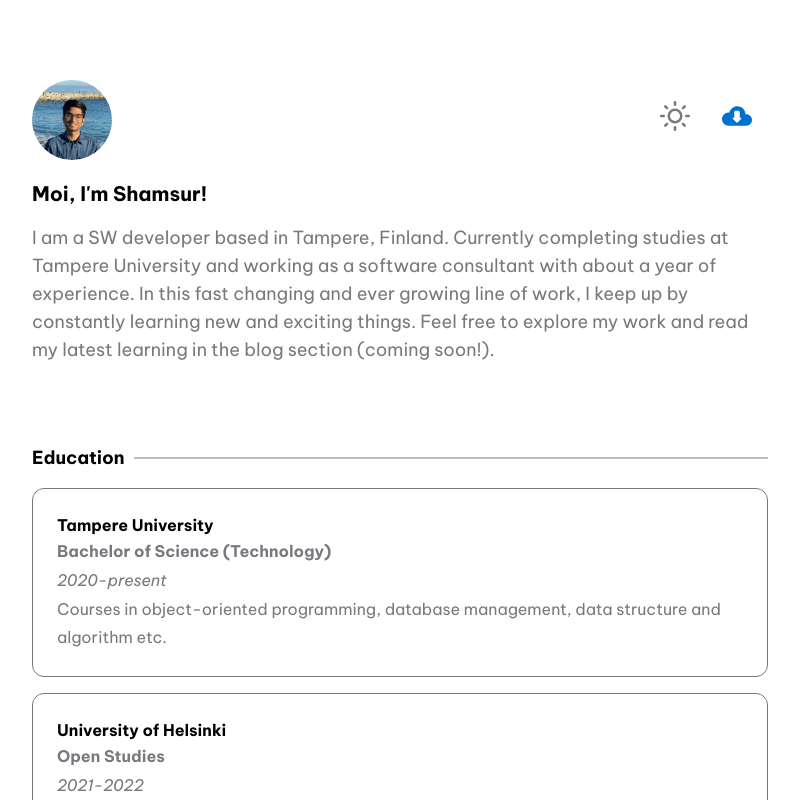
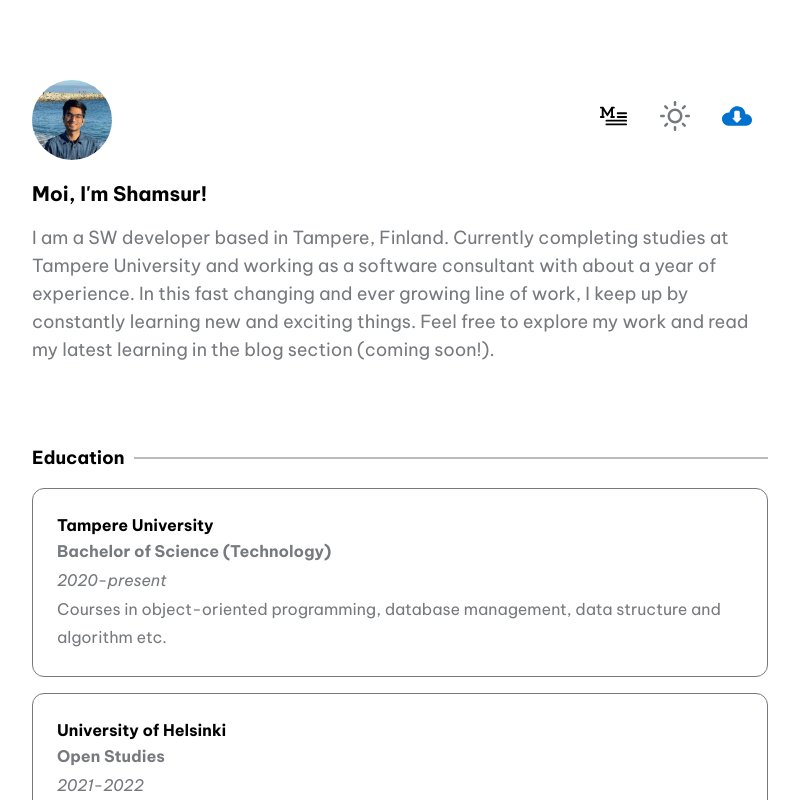
Before and after one commit to shamsch/minimal-portfolio, a Next.js app: page / in a window 1280 px wide. Shown: the top 800 px of the page, without its empty margins (240-1039 px from the left). Built offline with nearby package versions, Linux system fonts and the light colour scheme; no server answers.

Commit message:
added my medium blog link

```diff
--- a/components/Hero.js
+++ b/components/Hero.js
@@ -12,10 +12,29 @@ export default function Hero() {
             src="/static/profile.png"
             layout="fill"
             objectFit="contain"
-            alt="LeBron"
+            alt="Profile"
           />
         </div>
         <div className="flex flex-row">
+          <div className="mx-4">
+            <a
+              href="https://shamsur.medium.com/"
+              target="_blank"
+              rel="noopener noreferrer"
+            >
+              <Image
+                src={
+                  theme === 'light'
+                    ? '/static/icons/medium.svg'
+                    : '/static/icons/medium-dark.svg'
+                }
+                width={30}
+                height={30}
+                alt="Medium"
+                className="cursor-pointer border-2 border-gray-300p-2"
+              />
+            </a>
+          </div>
           <div className="mx-4">
             <Image
               src="/static/icons/sun.svg"
```
Also changed, not shown: public/static/icons/medium-dark.svg (added), public/static/icons/medium.svg (added).
